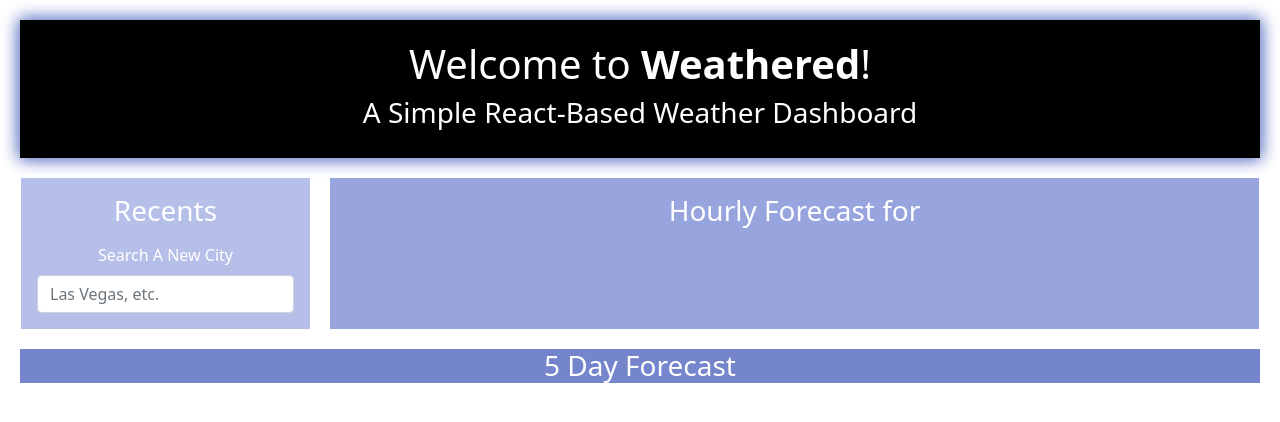
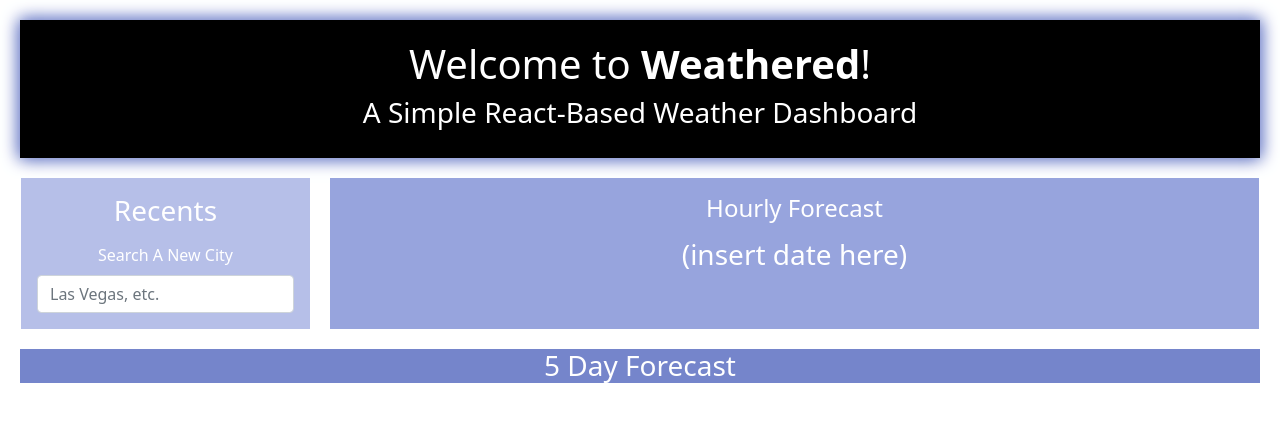
Before and after one commit to seddboi/Weathered, a React (Create React App) app: page / in a window 1280 px wide. Shown: the top 422 px of the page. Built offline with nearby package versions, Linux system fonts and the light colour scheme.

Commit message:
added necessary node packages and installed env file with api key and url

```diff
--- a/package.json
+++ b/package.json
@@ -7,6 +7,9 @@
     "@testing-library/react": "^11.2.7",
     "@testing-library/user-event": "^12.8.3",
     "bootstrap": "^5.1.3",
+    "fetch": "^1.1.0",
+    "jquery": "^3.6.0",
+    "moment": "^2.29.1",
     "react": "^17.0.2",
     "react-dom": "^17.0.2",
     "react-scripts": "4.0.3",
--- a/src/Components/Overview/overview.js
+++ b/src/Components/Overview/overview.js
@@ -18,13 +18,18 @@ function Overview() {
                         </div>
 
                         <div class="m-3">
-                            <label for="exampleFormControlInput1" class="form-label">Search A New City</label>
+                            <label for="search-bar" class="form-label">Search A New City</label>
                             <input class="form-control" id="search-bar" placeholder="Las Vegas, etc." />
                         </div>
                     </section>
 
                     <section class='flex-grow-1' id='forecast'>
-                        <h3 class='m-3'>Hourly Forecast for <span id='hourly-date'></span></h3>
+                        <h4 class='m-3'>Hourly Forecast</h4>
+                        <h3 id='hourly-date'>(insert date here)</h3>
+
+                        <div id='hourly-forecast'>
+
+                        </div>
                     </section>
                 </div>
             </div>
```
Also changed, not shown: 1 other file (tests, documents, lock files or other folders).
